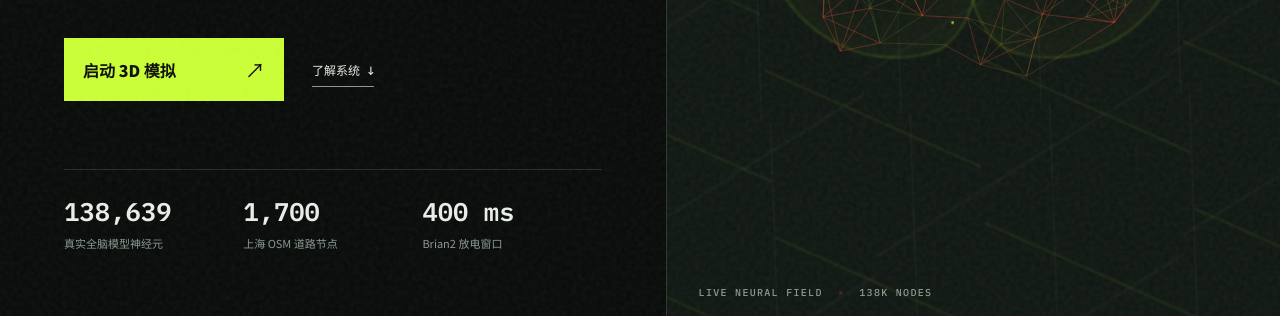
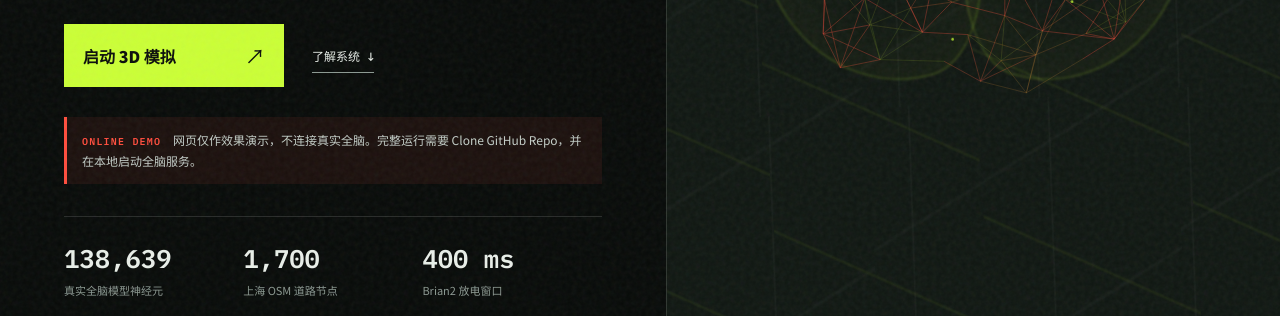
Before and after one commit to bennix/FruitFlyCityDrive, a website built with Vite: page index.html in a window 1280 px wide. Shown: the part 484-800 px from the top of the page. Built offline with nearby package versions, Linux system fonts and the light colour scheme.

Commit message:
Clarify demo limits and bilingual setup

```diff
--- a/index.html
+++ b/index.html
@@ -11,7 +11,7 @@
     <nav class="nav"><a class="wordmark" href="./">F↗C <span>FRUIT FLY CITY DRIVE</span></a><div class="nav-links"><a href="#system">系统</a><a href="#model">模型边界</a><a class="nav-cta" href="./simulation.html">进入实验 ↗</a></div></nav>
     <main>
       <section class="hero">
-        <div class="hero-copy"><p class="kicker">CONNECTOME × SHANGHAI / EXPERIMENT 01</p><h1>让一颗果蝇大脑<br />驶入<span>上海。</span></h1><p class="lede">把神经脉冲接入一座持续运行的三维城市。观察它如何在道路、信号灯、人群与车流之间感知、行动，并在驾驶中学习。</p><div class="actions"><a class="primary-action" href="./simulation.html">启动 3D 模拟 <i>↗</i></a><a class="text-action" href="#system">了解系统 ↓</a></div><dl class="hero-stats"><div><dt>138,639</dt><dd>真实全脑模型神经元</dd></div><div><dt>1,700</dt><dd>上海 OSM 道路节点</dd></div><div><dt>400 ms</dt><dd>Brian2 放电窗口</dd></div></dl></div>
+        <div class="hero-copy"><p class="kicker">CONNECTOME × SHANGHAI / EXPERIMENT 01</p><h1>让一颗果蝇大脑<br />驶入<span>上海。</span></h1><p class="lede">把神经脉冲接入一座持续运行的三维城市。观察它如何在道路、信号灯、人群与车流之间感知、行动，并在驾驶中学习。</p><div class="actions"><a class="primary-action" href="./simulation.html">启动 3D 模拟 <i>↗</i></a><a class="text-action" href="#system">了解系统 ↓</a></div><p class="demo-notice"><b>ONLINE DEMO</b> 网页仅作效果演示，不连接真实全脑。完整运行需要 Clone GitHub Repo，并在本地启动全脑服务。</p><dl class="hero-stats"><div><dt>138,639</dt><dd>真实全脑模型神经元</dd></div><div><dt>1,700</dt><dd>上海 OSM 道路节点</dd></div><div><dt>400 ms</dt><dd>Brian2 放电窗口</dd></div></dl></div>
         <div class="hero-visual" aria-label="果蝇神经活动与城市道路示意图"><div class="map-lines"></div><div class="brain brain-left"></div><div class="brain brain-right"></div><svg class="neural-web" viewBox="0 0 700 700" aria-hidden="true"><g class="synapses"></g><g class="neurons"></g></svg><div class="scanline"></div><p class="visual-label">LIVE NEURAL FIELD <b></b> 138K NODES</p></div>
       </section>
       <section class="ticker" aria-label="模拟能力"><div>SHANGHAI ROAD NETWORK</div><div>TRAFFIC SIGNALS</div><div>ONLINE LEARNING</div><div>PEDESTRIAN BRAINS</div><div>COLLISION SHIELD</div></section>
--- a/landing.css
+++ b/landing.css
@@ -23,6 +23,8 @@ h1 span { color:var(--acid); }
 .primary-action { display:inline-flex; align-items:center; justify-content:space-between; min-width:220px; padding:17px 19px; color:#0b0e0b; background:var(--acid); font-weight:900; }
 .primary-action i { font:normal 20px "IBM Plex Mono"; }
 .text-action { font:500 12px "IBM Plex Mono"; border-bottom:1px solid var(--dim); padding:8px 0; }
+.demo-notice { max-width:650px; margin:-38px 0 32px; padding:13px 15px; color:#c4cec8; border-left:3px solid var(--red); background:rgba(255,77,61,.08); font-size:12px; line-height:1.7; }
+.demo-notice b { margin-right:9px; color:var(--red); font:600 10px "IBM Plex Mono"; letter-spacing:.12em; }
 .hero-stats { margin:0; padding-top:25px; display:grid; grid-template-columns:repeat(3,1fr); border-top:1px solid var(--line); }
 .hero-stats div { padding-right:20px; }
 .hero-stats dt { font:600 clamp(19px,2vw,30px) "IBM Plex Mono"; }
@@ -71,5 +73,5 @@ footer a { color:var(--ink); }
 @keyframes signal { 50% { stroke:rgba(255,77,61,.55); } }
 @keyframes scan { from { top:10%; } to { top:90%; } }
 @media (max-width:900px) { .nav-links > a:not(.nav-cta){display:none}.hero{grid-template-columns:1fr}.hero-copy{padding-top:135px}.hero-visual{min-height:540px;border-left:0;border-top:1px solid var(--line)}.feature-grid{grid-template-columns:repeat(2,1fr)}.section-head{grid-template-columns:1fr}.model{grid-template-columns:1fr}.model-number{min-height:320px;border-right:0;border-bottom:1px solid var(--line)} }
-@media (max-width:560px) { .nav{height:65px}.wordmark span{display:none}.hero-copy{padding:115px 22px 55px}.hero{min-height:0}.hero-stats{gap:10px}.hero-stats dd{font-size:9px}.actions{align-items:flex-start;flex-direction:column;margin-bottom:45px}.hero-visual{min-height:430px}.system{padding:85px 22px}.feature-grid{grid-template-columns:1fr}.feature{min-height:330px}.section-head{margin-bottom:45px}.model-copy{padding:75px 22px}.final-cta{padding:100px 22px}footer{gap:16px;flex-wrap:wrap}footer span:nth-child(2){display:none} }
+@media (max-width:560px) { .nav{height:65px}.wordmark span{display:none}.hero-copy{padding:115px 22px 55px}.hero{min-height:0}.hero-stats{gap:10px}.hero-stats dd{font-size:9px}.actions{align-items:flex-start;flex-direction:column;margin-bottom:45px}.demo-notice{margin:-20px 0 30px}.hero-visual{min-height:430px}.system{padding:85px 22px}.feature-grid{grid-template-columns:1fr}.feature{min-height:330px}.section-head{margin-bottom:45px}.model-copy{padding:75px 22px}.final-cta{padding:100px 22px}footer{gap:16px;flex-wrap:wrap}footer span:nth-child(2){display:none} }
 @media (prefers-reduced-motion:reduce) { * { scroll-behavior:auto!important; animation-duration:.001ms!important; animation-iteration-count:1!important; } .feature,.model-copy,.final-cta { opacity:1; transform:none; } }
```
Also changed, not shown: README.md.
